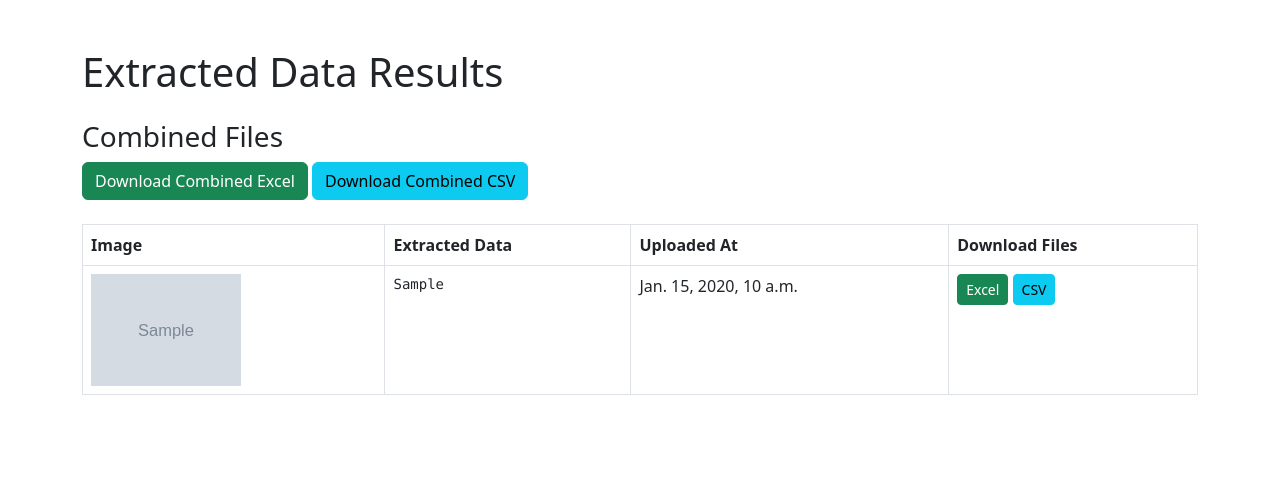
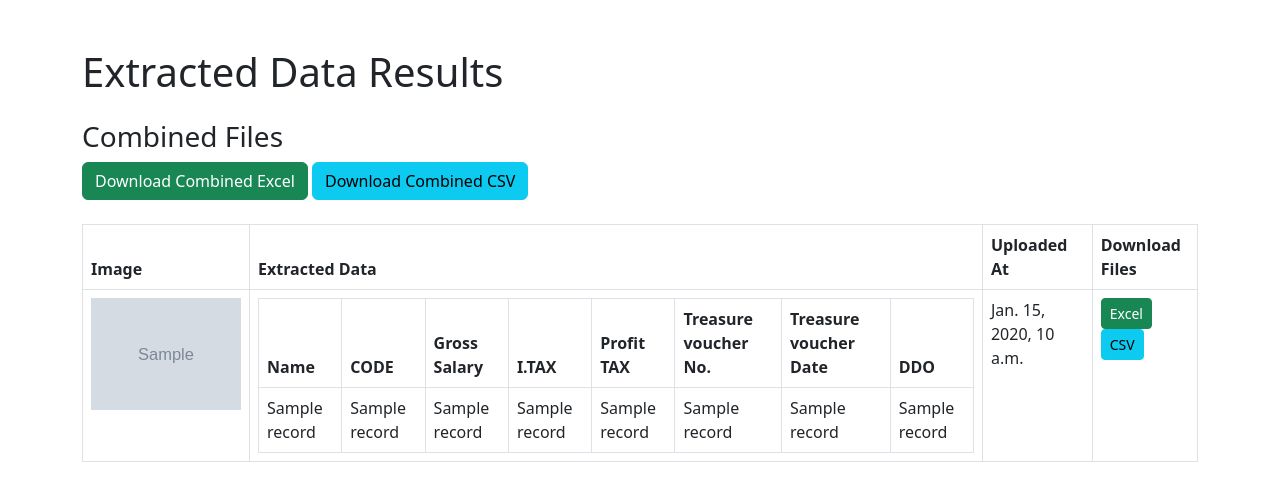
Before and after one commit to JadavDurgesh/DjangoAIOCR, a Django app: template myproject/myapp/templates/show_extracted.html in a window 1280 px wide. Shown: the top 501 px of the page. Run offline with Django 5.2, Linux system fonts and the light colour scheme; the template is opened without the code that fills it: most values are stand-ins (such as "Sample title", 1, 10 or a date in 2020); grey boxes marked "Sample" are stand-in pictures.

Commit message:
Update show_extracted.html

```diff
--- a/myproject/myapp/templates/show_extracted.html
+++ b/myproject/myapp/templates/show_extracted.html
@@ -1,4 +1,4 @@
-{% load json_filters %}
+{% load my_filters %}
 <!DOCTYPE html>
 <html lang="en">
 <head>
@@ -6,9 +6,8 @@
   <title>Extracted Data Results</title>
   <link rel="stylesheet" href="https://cdn.jsdelivr.net/npm/bootstrap@5.3.0/dist/css/bootstrap.min.css">
   <style>
-    pre {
-      white-space: pre-wrap;
-      word-wrap: break-word;
+    .inner-table {
+      margin: 0;
     }
   </style>
 </head>
@@ -45,7 +44,38 @@
                 <img src="{{ item.image_url }}" alt="Image" style="max-width: 150px;">
               </td>
               <td>
-                <pre>{{ item.extracted_data|json_pretty }}</pre>
+                {% if item.extracted_data %}
+                  <table class="table table-bordered inner-table">
+                    <thead>
+                      <tr>
+                        <th>Name</th>
+                        <th>CODE</th>
+                        <th>Gross Salary</th>
+                        <th>I.TAX</th>
+                        <th>Profit TAX</th>
+                        <th>Treasure voucher No.</th>
+                        <th>Treasure voucher Date</th>
+                        <th>DDO</th>
+                      </tr>
+                    </thead>
+                    <tbody>
+                      {% for record in item.extracted_data %}
+                        <tr>
+                          <td>{{ record|get_item:"Name" }}</td>
+                          <td>{{ record|get_item:"CODE" }}</td>
+                          <td>{{ record|get_item:"Gross Salary" }}</td>
+                          <td>{{ record|get_item:"I.TAX" }}</td>
+                          <td>{{ record|get_item:"Profit TAX" }}</td>
+                          <td>{{ record|get_item:"Treasure voucher No." }}</td>
+                          <td>{{ record|get_item:"Treasure voucher Date" }}</td>
+                          <td>{{ record|get_item:"DDO" }}</td>
+                        </tr>
+                      {% endfor %}
+                    </tbody>
+                  </table>
+                {% else %}
+                  <p>No extracted data available.</p>
+                {% endif %}
               </td>
               <td>{{ item.uploaded_at }}</td>
               <td>
```
